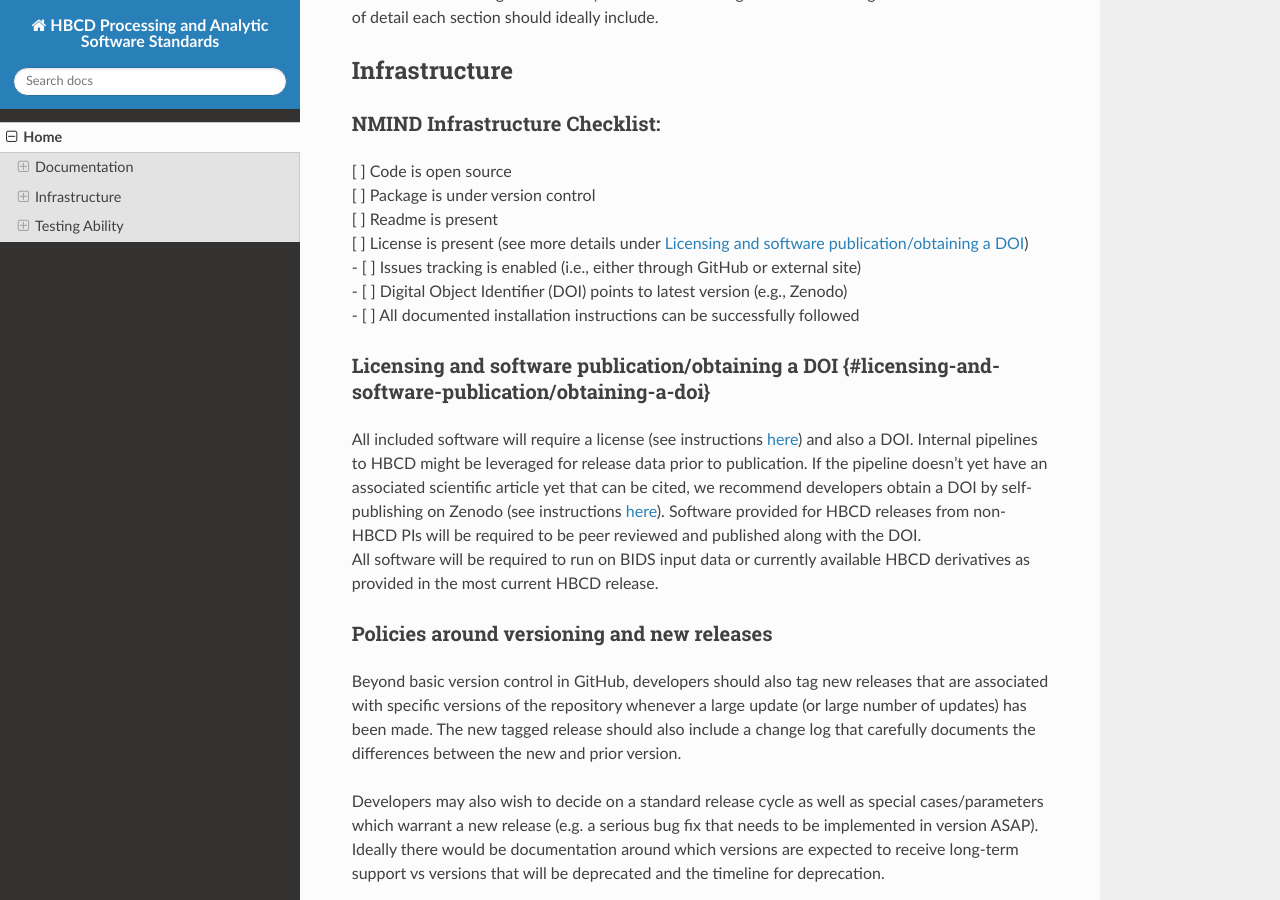
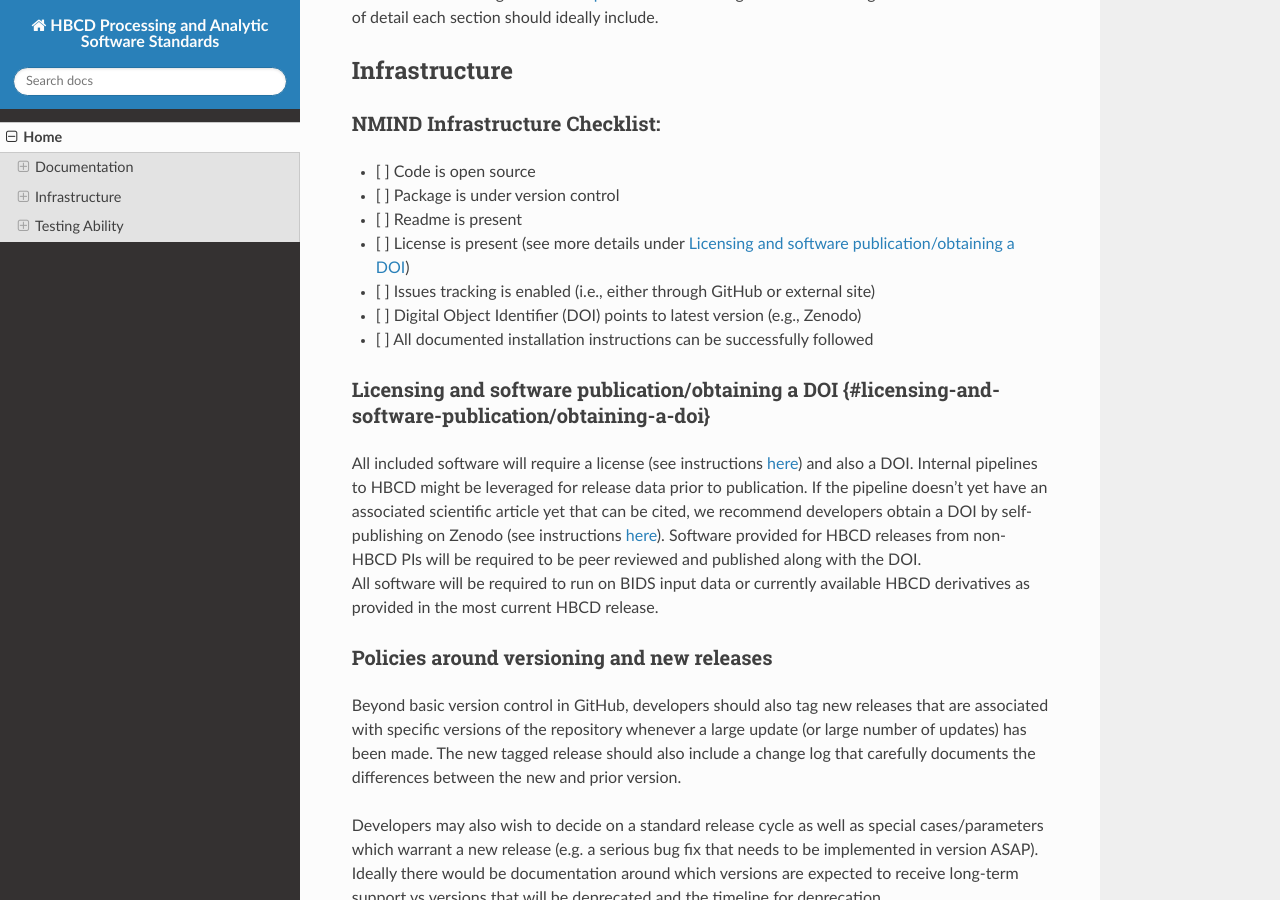
Before and after one commit to DCAN-Labs/hbcd-standards-RTDs, an MkDocs documentation site: the page built from docs/index.md, in a window 1280 px wide and 900 px high, scrolled down 1246 px. Built offline with MkDocs 1.6.1, drawn with Linux system fonts in a browser that asks for light colours; nearby versions of some CDN libraries.

```diff
--- a/docs/index.md
+++ b/docs/index.md
@@ -30,10 +30,10 @@ We recommend using the [fMRIPrep ReadtheDocs](https://fmriprep.org/en/stable/) a
 
 ### NMIND Infrastructure Checklist:
 
-[ ] Code is open source
-[ ] Package is under version control
-[ ] Readme is present
-[ ] License is present (see more details under [Licensing and software publication/obtaining a DOI](\#licensing-and-software-publication/obtaining-a-doi))
+- [ ] Code is open source
+- [ ] Package is under version control
+- [ ] Readme is present
+- [ ] License is present (see more details under [Licensing and software publication/obtaining a DOI](\#licensing-and-software-publication/obtaining-a-doi))
 - [ ] Issues tracking is enabled (i.e., either through GitHub or external site)
 - [ ] Digital Object Identifier (DOI) points to latest version (e.g., Zenodo)
 - [ ] All documented installation instructions can be successfully followed
```
